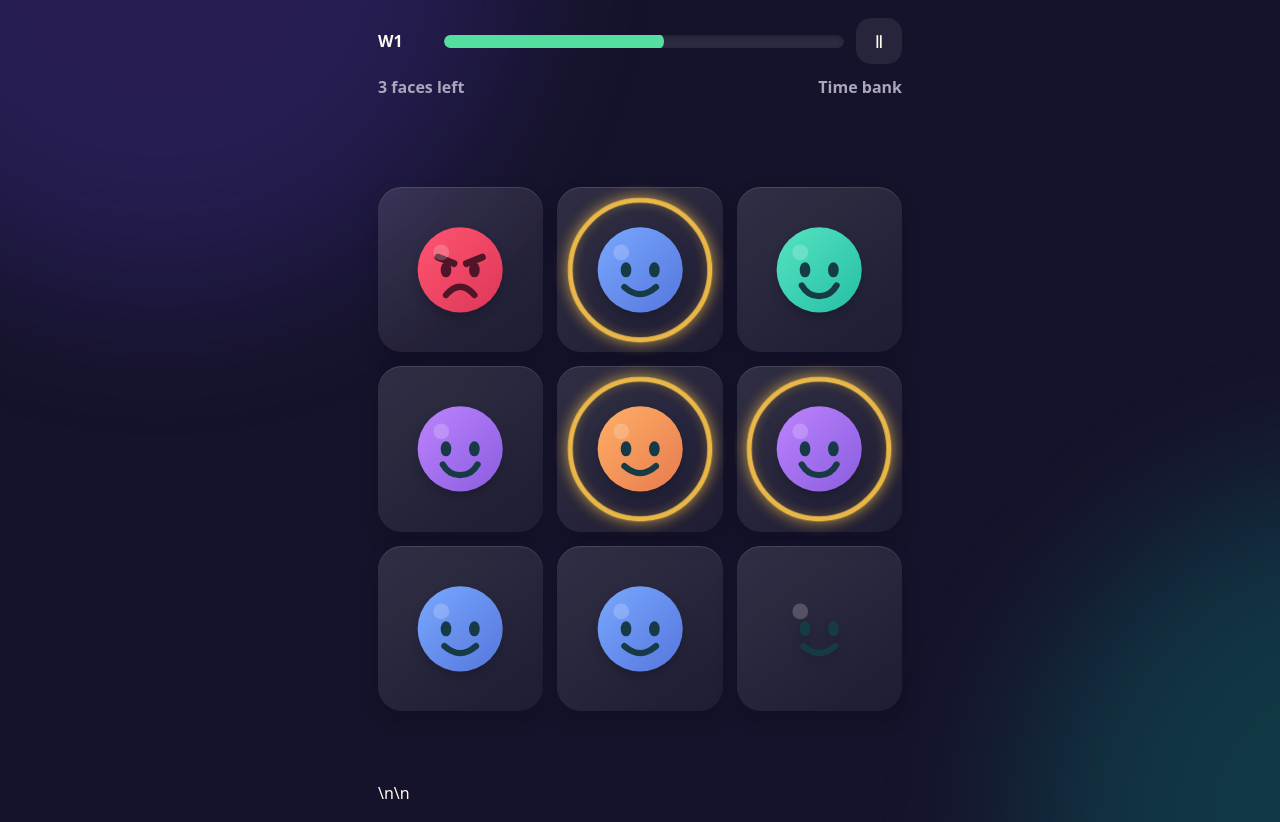
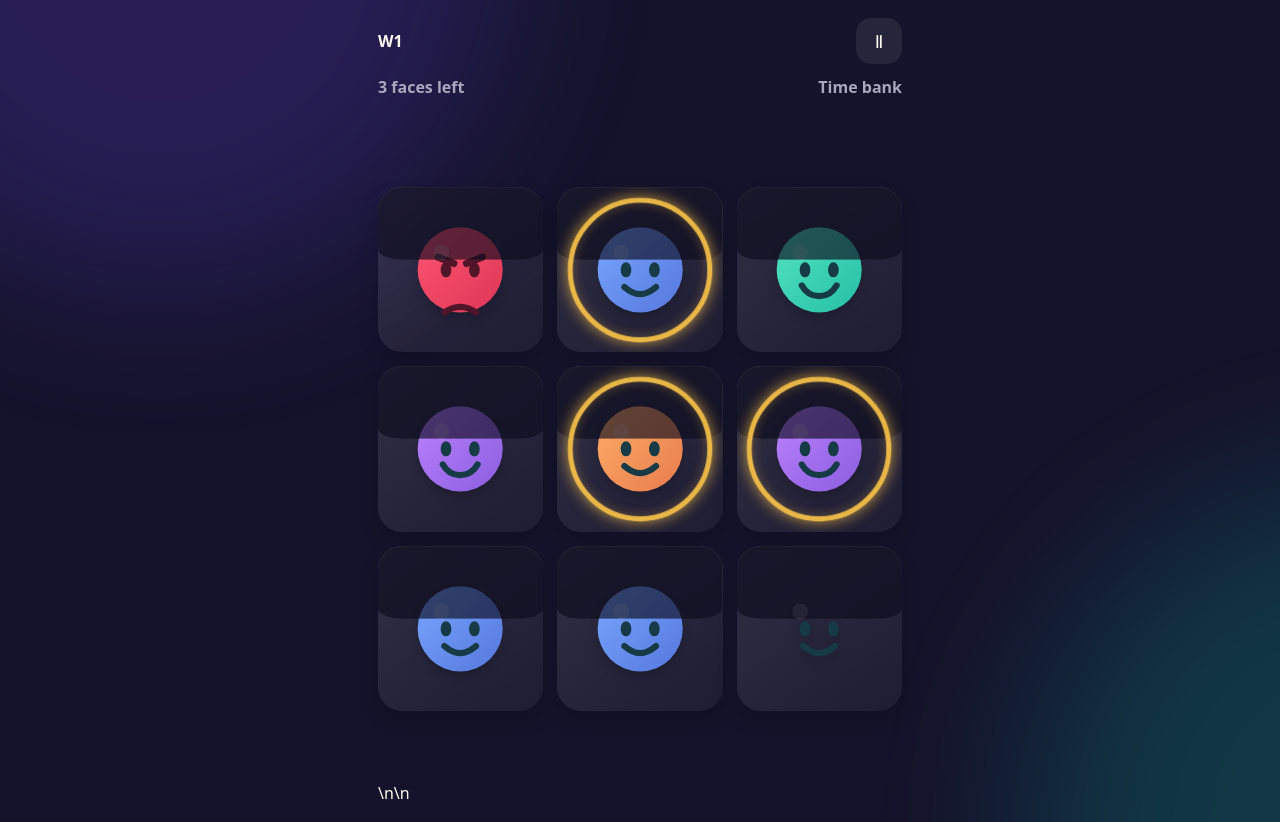
Before and after one commit to amaldevs/grid-rush, a plain HTML site: page index.html in a window 1280 px wide. Both pictures are taken after a click on the button "Start run". Drawn offline with Linux system fonts and the light colour scheme.

Commit message:
Move timer onto every Grid Rush tile

```diff
--- a/index.html
+++ b/index.html
@@ -176,28 +176,7 @@
 
     .level-label { min-width: 54px; font-weight: 900; }
 
-    .timer-track {
-      height: 13px;
-      overflow: hidden;
-      border-radius: 999px;
-      background: rgba(255, 255, 255, .1);
-      box-shadow: inset 0 2px 5px rgba(0, 0, 0, .25);
-    }
-
-    .timer-fill {
-      width: 100%;
-      height: 100%;
-      border-radius: inherit;
-      background: var(--green);
-      transform: scaleX(.667);
-      transform-origin: left center;
-      will-change: transform;
-    }
-
-    .timer-fill.refill { transition: transform .16s ease-out; }
-
-    .timer-fill.amber { background: var(--gold); }
-    .timer-fill.danger { background: var(--red); animation: urgency .48s ease-in-out infinite alternate; }
+    .hud-spacer { min-width: 1px; }
 
     .icon-button {
       width: 46px;
@@ -231,6 +210,7 @@
     }
 
     .grid {
+      --drain: .3;
       width: 100%;
       display: grid;
       gap: clamp(8px, 2.4vw, 14px);
@@ -248,17 +228,44 @@
       aspect-ratio: 1;
       display: grid;
       place-items: center;
-      overflow: visible;
+      overflow: hidden;
       border-radius: clamp(15px, 4vw, 24px);
       background: linear-gradient(145deg, rgba(255, 255, 255, .12), rgba(255, 255, 255, .045));
       box-shadow: inset 0 1px 0 rgba(255, 255, 255, .12), 0 9px 20px rgba(5, 4, 18, .2);
       touch-action: manipulation;
     }
 
-    .tile svg { width: 72%; height: 72%; pointer-events: none; filter: drop-shadow(0 6px 5px rgba(0, 0, 0, .18)); }
+    .tile svg {
+      position: relative;
+      z-index: 1;
+      width: 72%;
+      height: 72%;
+      pointer-events: none;
+      filter: drop-shadow(0 6px 5px rgba(0, 0, 0, .18));
+    }
+
+    .tile-shade {
+      position: absolute;
+      z-index: 2;
+      inset: 0;
+      border-radius: inherit;
+      background: rgba(13, 12, 30, .65);
+      transform: scaleY(var(--drain));
+      transform-origin: top;
+      pointer-events: none;
+      will-change: transform;
+    }
+
+    .grid.shade-amber .tile-shade { background: rgba(112, 75, 18, .65); }
+    .grid.shade-danger .tile-shade {
+      background: rgba(116, 18, 40, .65);
+      animation: urgency .48s ease-in-out infinite alternate;
+    }
+
     .tile.target::before {
       content: "";
       position: absolute;
+      z-index: 3;
       inset: 7%;
       border: clamp(3px, .8vw, 5px) solid var(--gold);
       border-radius: 50%;
@@ -406,7 +413,7 @@
     @media (prefers-reduced-motion: reduce) {
       *, *::before, *::after { animation-duration: .01ms !important; animation-iteration-count: 1 !important; scroll-behavior: auto !important; }
       .tile.target::before { opacity: 1; transform: none; }
-      .timer-fill.danger { opacity: 1; }
+      .grid.shade-danger .tile-shade { opacity: .65; }
     }
   </style>
 </head>
@@ -428,7 +435,7 @@
     <section class="screen game" id="gameScreen" aria-label="Grid Rush game">
       <header class="hud">
         <div class="level-label" id="levelLabel">W1</div>
-        <div class="timer-track" aria-label="Time remaining"><div class="timer-fill" id="timerFill"></div></div>
+        <div class="hud-spacer" aria-hidden="true"></div>
         <button class="icon-button" id="pauseButton" aria-label="Pause">Ⅱ</button>
       </header>
       <div class="meta"><span id="targetCount">3 faces left</span><span>Time bank</span></div>
@@ -461,11 +468,11 @@
     'use strict';
 
     const ECON = {
-      startBankMs: 8000,
-      capMs: 12000,
-      refundMs: n => Math.max(350, 650 - 15 * n),
-      waveClearBonusMs: n => Math.max(500, 2000 - 100 * n),
-      neutralPenaltyMs: 500
+      startBankMs: 7000,
+      capMs: 10000,
+      refundMs: n => Math.max(300, 550 - 15 * n),
+      waveClearBonusMs: n => Math.max(400, 1500 - 100 * n),
+      neutralPenaltyMs: 600
     };
     const RUN_HEARTS = 1;
     const SAVE_KEY = 'gridrush.v0';
@@ -484,7 +491,6 @@
       playButton: document.querySelector('#playButton'), soundButton: document.querySelector('#soundButton'),
       devButton: document.querySelector('#devButton'), bestStat: document.querySelector('#bestStat'),
       runsStat: document.querySelector('#runsStat'), levelLabel: document.querySelector('#levelLabel'),
-      timerFill: document.querySelector('#timerFill'), timerTrack: document.querySelector('.timer-track'),
       targetCount: document.querySelector('#targetCount'), pauseButton: document.querySelector('#pauseButton'),
       grid: document.querySelector('#grid'), waveFlash: document.querySelector('#waveFlash'),
       overlay: document.querySelector('#overlay'), overlayIcon: document.querySelector('#overlayIcon'),
@@ -508,7 +514,8 @@
       remainingTargets: 0, runHearts: RUN_HEARTS, bankMs: ECON.startBankMs,
       remaining: ECON.startBankMs, lastTick: 0, rafId: null, runElapsedMs: 0,
       waveElapsedMs: 0, waveTaps: [], waveWrongTaps: 0, waveNeutralTaps: 0,
-      streak: 0, currentRecordId: null, runRecord: null, pauseAfterWave: false
+      waveRedTapsNearDrainCount: 0, streak: 0, shadeTone: 'normal',
+      currentRecordId: null, runRecord: null, pauseAfterWave: false
     };
 
     function waveConfig(n) {
@@ -590,7 +597,7 @@
         ? '<path d="M21 27l10 4M49 27l-10 4" stroke="#511529" stroke-width="4.5" stroke-linecap="round"/>'
         : '';
       const mouth = kind === 'red'
-        ? '<path d="M26 51c6-7 12-7 18 0" fill="none" stroke="#511529" stroke-width="4" stroke-linecap="round"/>'
+        ? '<path d="M25 62 Q35 55 45 62" fill="none" stroke="#511529" stroke-width="4" stroke-linecap="round"/>'
         : variant % 2 === 0
           ? '<path d="M24 45c5 9 17 9 22 0" fill="none" stroke="#163b46" stroke-width="4" stroke-linecap="round"/>'
           : '<path d="M25 46c7 6 13 6 20 0" fill="none" stroke="#163b46" stroke-width="4" stroke-linecap="round"/>';
@@ -673,7 +680,9 @@
       state.waveTaps = [];
       state.waveWrongTaps = 0;
       state.waveNeutralTaps = 0;
+      state.waveRedTapsNearDrainCount = 0;
       state.streak = 0;
+      state.shadeTone = 'unset';
       renderGrid();
       updateHud(state.bankMs);
     }
@@ -687,7 +696,7 @@
         button.className = 'tile ' + tile.kind;
         button.dataset.idx = tile.idx;
         button.setAttribute('aria-label', tile.kind === 'target' ? 'Ringed target face' : tile.kind === 'red' ? 'Red infected face' : 'Plain bystander face');
-        button.innerHTML = faceSvg(tile.kind, tile.faceVariant);
+        button.innerHTML = faceSvg(tile.kind, tile.faceVariant) + '<span class="tile-shade" aria-hidden="true"></span>';
         button.addEventListener('pointerdown', onTilePress);
         el.grid.append(button);
       }
@@ -751,16 +760,18 @@
     function addBank(amount) {
       state.bankMs = Math.min(ECON.capMs, state.bankMs + amount);
       updateHud(state.bankMs);
-      el.timerFill.classList.add('refill');
-      setTimeout(() => el.timerFill.classList.remove('refill'), 180);
     }
 
     function updateHud(bank) {
       state.remaining = Math.max(0, bank);
-      const ratio = Math.max(0, Math.min(1, state.remaining / ECON.capMs));
-      el.timerFill.style.transform = 'scaleX(' + ratio + ')';
-      el.timerFill.classList.toggle('amber', state.remaining <= 4000 && state.remaining > 2000);
-      el.timerFill.classList.toggle('danger', state.remaining <= 2000);
+      const drain = 1 - Math.max(0, Math.min(1, state.remaining / ECON.capMs));
+      el.grid.style.setProperty('--drain', String(drain));
+      const nextTone = state.remaining <= 1800 ? 'danger' : state.remaining <= 3500 ? 'amber' : 'normal';
+      if (nextTone !== state.shadeTone) {
+        state.shadeTone = nextTone;
+        el.grid.classList.toggle('shade-amber', nextTone === 'amber');
+        el.grid.classList.toggle('shade-danger', nextTone === 'danger');
+      }
       el.levelLabel.textContent = 'W' + state.wave;
       el.targetCount.textContent = state.remainingTargets + ' ' + (state.remainingTargets === 1 ? 'face' : 'faces') + ' left';
     }
@@ -809,6 +820,7 @@
       }
 
       state.runHearts -= 1;
+      if (state.bankMs < 1800) state.waveRedTapsNearDrainCount += 1;
       node.classList.add('red-hit');
       el.grid.classList.add('shake');
       tone(92, .14, 'sawtooth', .055);
@@ -822,13 +834,14 @@
       el.grid.classList.add('inert');
       const bonus = ECON.waveClearBonusMs(state.wave);
       addBank(bonus);
-      showTimeDelta(el.timerTrack, bonus, true);
+      showTimeDelta(el.targetCount, bonus, true);
       state.runRecord.waves.push({
         n: state.wave,
         clearMs: Math.round(state.waveElapsedMs),
         taps: state.waveTaps,
         wrongTaps: state.waveWrongTaps,
         neutralTaps: state.waveNeutralTaps,
+        redTapsNearDrainCount: state.waveRedTapsNearDrainCount,
         bankAtClearMs: Math.round(state.bankMs)
       });
       const nextWave = state.wave + 1;
@@ -864,6 +877,17 @@
       stopLoop();
       state.phase = 'RUN_OVER';
       el.grid.classList.add('inert', 'failed');
+      if (state.runRecord.waves.at(-1)?.n !== state.wave) {
+        state.runRecord.waves.push({
+          n: state.wave,
+          clearMs: null,
+          taps: state.waveTaps,
+          wrongTaps: state.waveWrongTaps,
+          neutralTaps: state.waveNeutralTaps,
+          redTapsNearDrainCount: state.waveRedTapsNearDrainCount,
+          bankAtClearMs: null
+        });
+      }
       const previousBest = save.bestWave;
       save.bestWave = Math.max(save.bestWave, state.wave);
       save.runsPlayed += 1;
```
